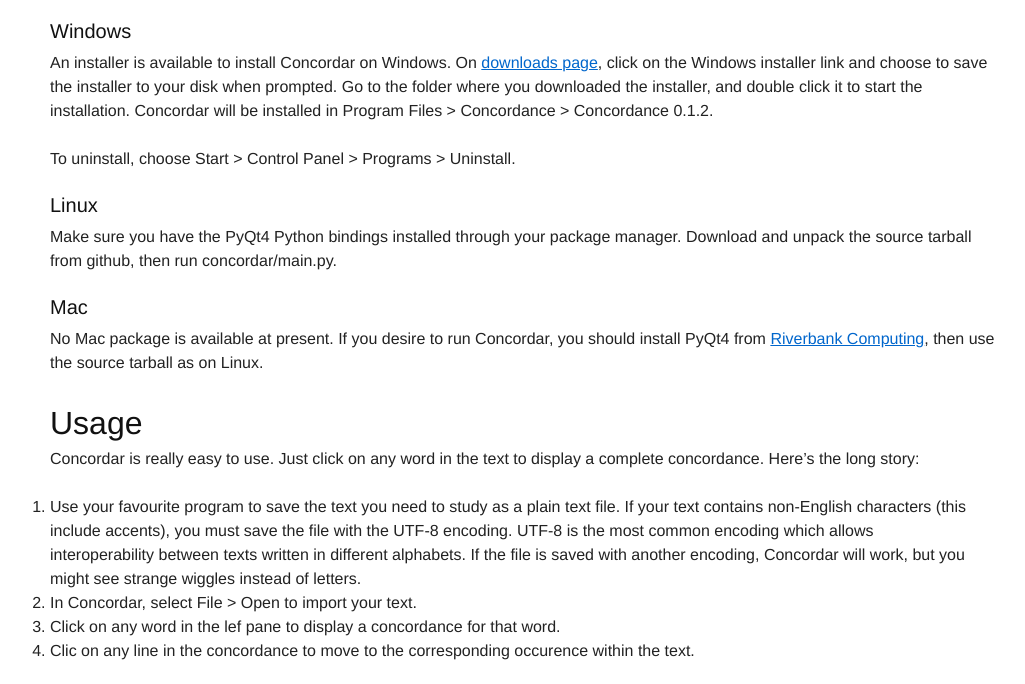
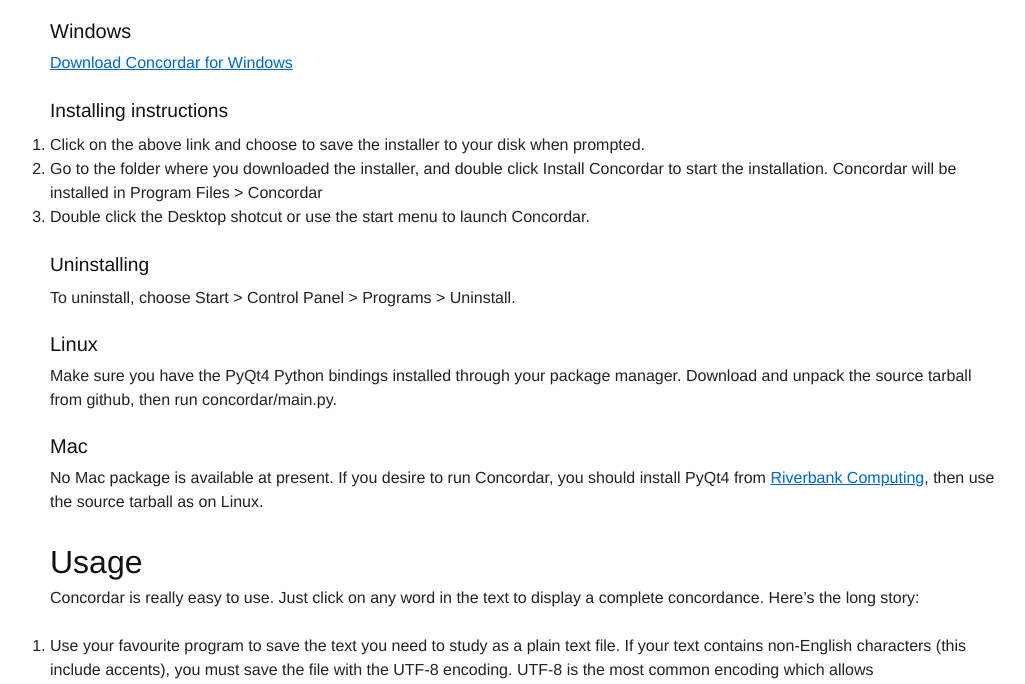
Before and after one commit to ludofischer/concordar, a plain HTML site: page index.html in a window 1280 px wide. Shown: the part 339-1023 px from the top of the page, without its empty margins (115-1140 px from the left). Drawn offline with Linux system fonts and the light colour scheme.

Commit message:
Update Windows install instructions.

```diff
--- a/index.html
+++ b/index.html
@@ -22,7 +22,14 @@
 <p>Concordar is offered as is, without any explicit or implied guarantees of suitability for any particular purpose.</p>
 
   <h3>Windows</h3>
-  <p>An installer is available to install Concordar on Windows. On <a href="http://github.com/ludovicofischer/concordar/downloads">downloads page</a>, click on the Windows installer link and choose to save the installer to your disk when prompted. Go to the folder where you downloaded the installer, and double click it to start the installation. Concordar will be installed in Program Files &gt; Concordance &gt; Concordance 0.1.2.</p>
+<p><a href="http://github.com/downloads/ludovicofischer/concordar/Install%20Concordar.msi">Download Concordar for Windows</a></p>
+<h4>Installing instructions</h4>
+  <ol>
+    <li>Click on the above link and choose to save the installer to your disk when prompted.</li>
+    <li>Go to the folder where you downloaded the installer, and double click Install Concordar to start the installation. Concordar will be installed in Program Files &gt; Concordar</li>
+    <li>Double click the Desktop shotcut or use the start menu to launch Concordar.</li>
+  </ol>
+  <h4>Uninstalling</h4>
 <p>To uninstall, choose Start &gt; Control Panel &gt; Programs &gt; Uninstall.</p>
   <h3>Linux</h3>
   <p>Make sure you have the PyQt4 Python bindings installed through your package manager. Download and unpack the source tarball from github, then run concordar/main.py.</p>
@@ -36,11 +43,11 @@
   <li>Use your favourite program to save the text you need to study as a plain text file. If your text contains non-English characters (this include accents), you must save the file with the UTF-8 encoding. UTF-8 is the most common encoding which allows interoperability between texts written in different alphabets. If the file is saved with another encoding, Concordar will work, but you might see strange wiggles instead of letters.</li>
   <li>In Concordar, select File &gt; Open to import your text.</li>
   <li>Click on any word in the lef pane to display a concordance for that word.</li>
-  <li>Clic on any line in the concordance to move to the corresponding occurence within the text.</li>
+  <li>Click any line in the concordance to move to the corresponding occurence within the text.</li>
 </ol>
 <h2>Known bugs</h2>
 <ul>
-  <li>The program gives the impression to freeze when building a concordance for a word with a large number of occurences (> 10 000). The program should finish its job given enough time.</li>
+  <li>The program gives the impression to freeze when building a concordance for a word with a large number of occurences (>10 000). The program should finish its job given enough time.</li>
   <li>A punctuation sign next to a word will sometimes be highlighted instead of the word.</li>
 </ul>
 
--- a/screen.css
+++ b/screen.css
@@ -31,7 +31,7 @@ h1, h2, h3, h4, h5, h6 {font-weight:normal;color:#111;}
 h1 {font-size:3em;line-height:1;margin-bottom:0.5em;}
 h2 {font-size:2em;}
 h3 {font-size:1.25em;line-height:1;margin-bottom:0.5em;}
-h4 {font-size:1.2em;line-height:1.25;margin-bottom:1.25em;}
+h4 {font-size:1.2em;line-height:1.25;margin-bottom:0.5em;}
 h5 {font-size:1em;font-weight:bold;margin-bottom:1.5em;}
 h6 {font-size:1em;font-weight:bold;}
 h1 img, h2 img, h3 img, h4 img, h5 img, h6 img {margin:0;}
```
